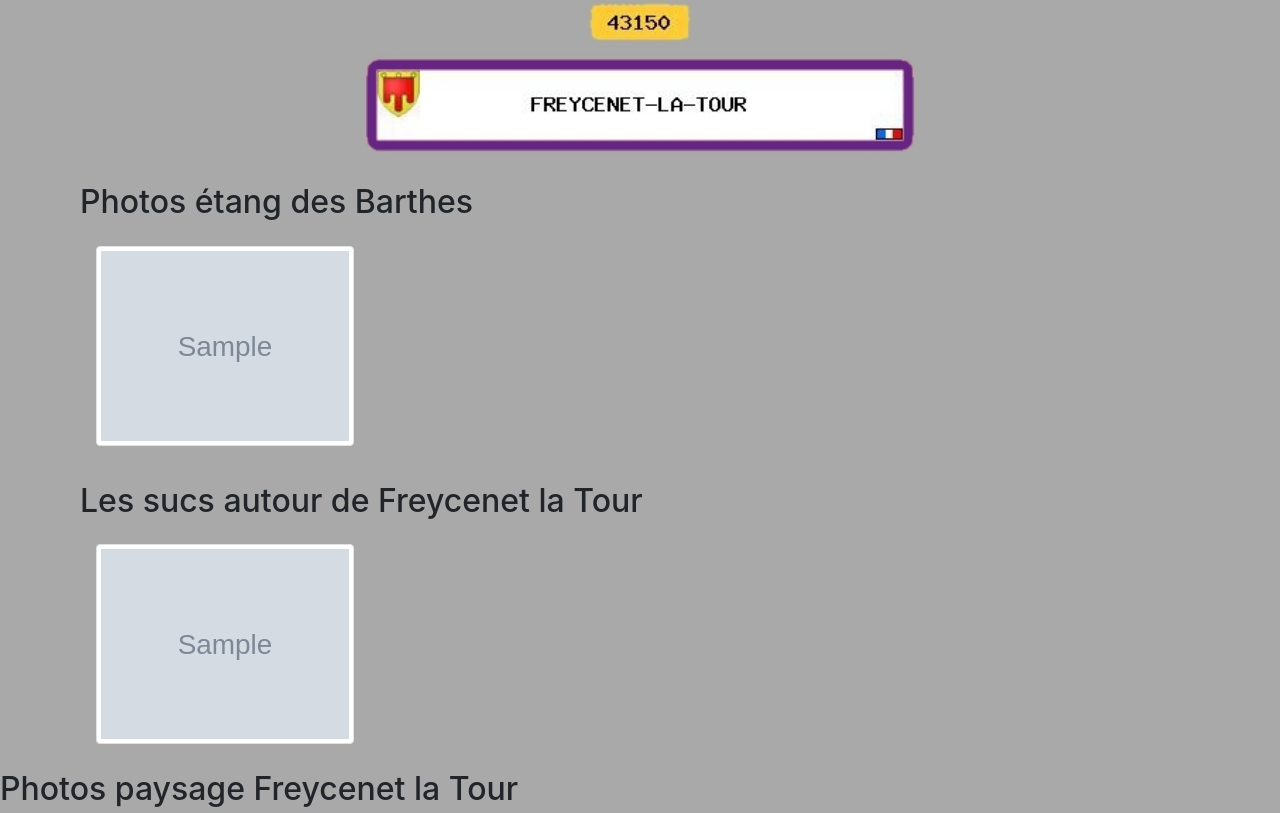
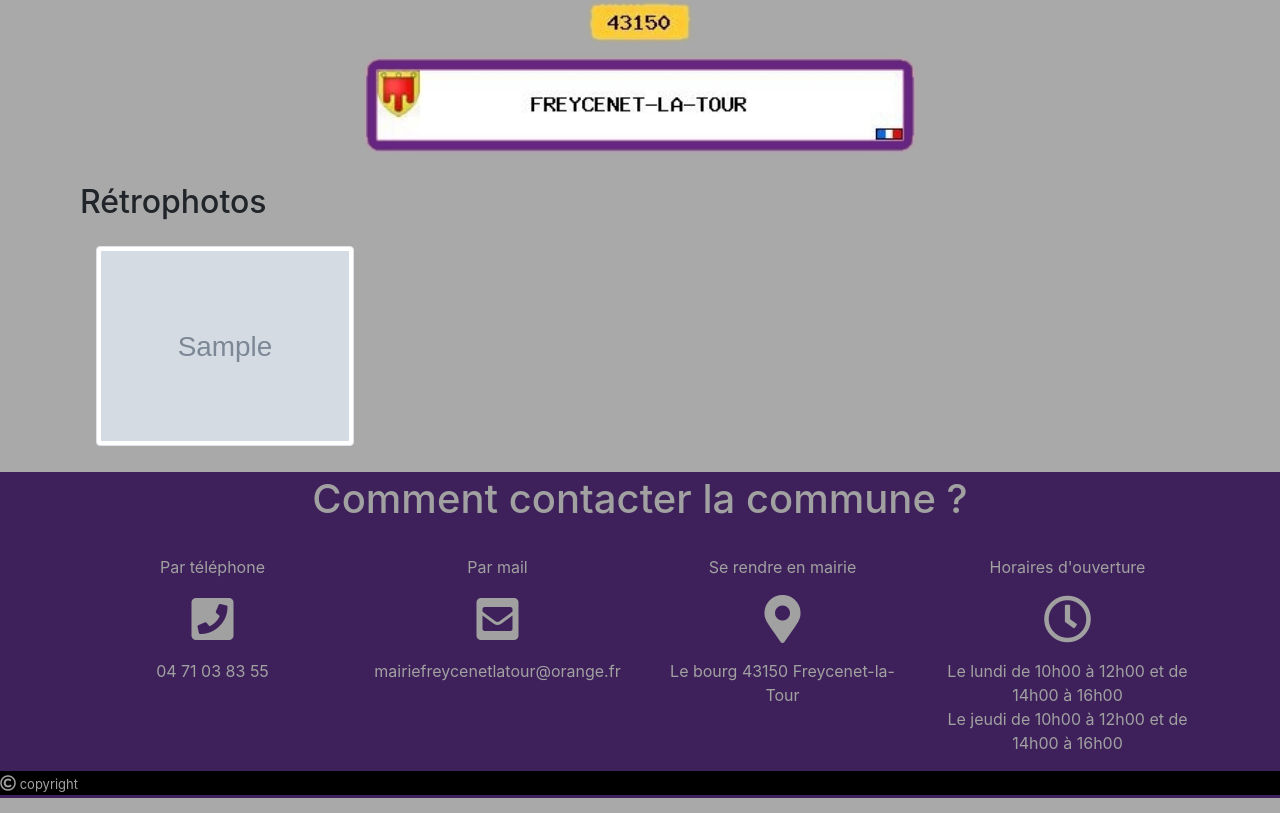
Before and after one commit to ByWind80800/Stage_Zark_Bywind_public, a PHP site: template Vue/includes/Actualites/retrophotos.php in a window 1280 px wide. Shown: the top 813 px of the page. Run offline with PHP 8.4, Linux system fonts and the light colour scheme; the template is opened without the code that fills it: most values are stand-ins (such as "Sample title", 1, 10 or a date in 2020); grey boxes marked "Sample" are stand-in pictures; some libraries are stand-ins or nearby versions.

Commit message:
Changement rétrophotos

```diff
--- a/Fonction/FonctionBD.php
+++ b/Fonction/FonctionBD.php
@@ -53,7 +53,7 @@
 
 		public function getListImage()
 		{
-	        $req ="select * from  image ";
+	        $req ="select * from image ";
 	        //echo $req;
 	        $var= Pdofreycenet::$monPdo->query($req);
 	        $lesLignes = $var->fetchAll();
--- a/Vue/includes/Actualites/retrophotos.php
+++ b/Vue/includes/Actualites/retrophotos.php
@@ -1,9 +1,9 @@
 <link rel="stylesheet" href="https://use.fontawesome.com/releases/v5.0.13/css/all.css" integrity="sha384-DNOHZ68U8hZfKXOrtjWvjxusGo9WQnrNx2sqG0tfsghAvtVlRW3tvkXWZh58N9jp" crossorigin="anonymous">
 <script src="//cdnjs.cloudflare.com/ajax/libs/jquery/3.2.1/jquery.min.js"></script>
 <section>
-	<div>
+	<div class="colorfont">
     <div class="container" style="padding: 10px;">
-        <h2>Photos étang des Barthes</h2>
+        <h2>Rétrophotos</h2>
         <div class="row">
 				<?php
 				foreach ($lesLignesImage as $uneImage)
@@ -11,10 +11,10 @@
 				    ?>
 				        <div class="col-lg-3 col-md-4 col-xs-6 thumb">
 				            <a class="thumbnail" href="#" data-image-id="" data-toggle="modal" data-title="Agrandissement"
-				               data-image="Vue/img/photos_paysage/les_Barthes/<?php echo $uneImage['CHEMINIMG']?>?auto=compress&cs=tinysrgb&dpr=2&h=750&w=1260"
+				               data-image="Vue/img/<?php echo $uneImage['CHEMINIMG']?>?auto=compress&cs=tinysrgb&dpr=2&h=750&w=1260"
 				               data-target="#image-gallery">
 				                <img class="img-thumbnail m-3 " style="height: 200px; width: 300px;"
-				                     src="Vue/img/photos_paysage/les_Barthes/<?php echo $uneImage['CHEMINIMG']?>?auto=compress&cs=tinysrgb&dpr=2&h=750&w=1260"
+				                     src="Vue/img/<?php echo $uneImage['CHEMINIMG']?>?auto=compress&cs=tinysrgb&dpr=2&h=750&w=1260"
 				                     alt="Another alt text">
 				            </a>
 				        </div>
@@ -47,97 +47,4 @@
 	        </div>
 	    </div>
 	</div>
-
-
-	<div class="colorfont">
-    <div class="container" style="padding: 10px;">
-        <h2>Les sucs autour de Freycenet la Tour</h2>
-        <div class="row">
-				<?php
-				foreach ($lesLignesImage as $uneImage)
-				{
-				    ?>
-				        <div class="col-lg-3 col-md-4 col-xs-6 thumb">
-				            <a class="thumbnail" href="#" data-image-id="" data-toggle="modal" data-title="Agrandissement"
-				               data-image="Vue/img/photos_paysage/les_sucs_autour_de_freycenet_la_tour/<?php echo $uneImage['CHEMINIMG']?>?auto=compress&cs=tinysrgb&dpr=2&h=750&w=1260"
-				               data-target="#image-gallery">
-				                <img class="img-thumbnail m-3 " style="height: 200px; width: 300px;"
-				                     src="Vue/img/photos_paysage/les_sucs_autour_de_freycenet_la_tour/<?php echo $uneImage['CHEMINIMG']?>?auto=compress&cs=tinysrgb&dpr=2&h=750&w=1260"
-				                     alt="Another alt text">
-				            </a>
-				        </div>
-				    <?php
-				}
-				?>
-			</div>
-		</div>
-	</div>
-
-
-	<div class="modal fade" id="image-gallery" tabindex="-1" role="dialog" aria-labelledby="myModalLabel" aria-hidden="true">
-	    <div class="modal-dialog modal-lg">
-	        <div class="modal-content">
-	            <div class="modal-header">
-	                <h4 class="modal-title" id="image-gallery-title"></h4>
-	                <button type="button" class="close" data-dismiss="modal"><span aria-hidden="true">×</span><span class="sr-only">Fermer</span>
-	                </button>
-	            </div>
-	            <div class="modal-body">
-	                <img id="image-gallery-image" class="img-responsive col-md-12" src="">
-	            </div>
-	            <div class="modal-footer">
-	                <button type="button" class="btn btn-secondary  bg-secondary float-left" id="show-previous-image"><i class="fa fa-arrow-left"></i>
-	                </button>
-
-	                <button type="button" id="show-next-image" class="btn btn-secondary bg-secondary float-right"><i class="fa fa-arrow-right"></i>
-	                </button>
-	            </div>
-	        </div>
-	    </div>
-	</div>
-
-
-	<h2>Photos paysage Freycenet la Tour</h2>
-	<div class="container">
-		<div align="center">
-			<div class="row">
-				<div class="col-md-3">
-					<img src="Vue/img/photos_paysage/photos_paysage_freycenet_la_tour/f0436074.jpg" width="100%" height="75%">
-				</div>
-				<div class="col-md-3">
-					<img src="Vue/img/photos_paysage/photos_paysage_freycenet_la_tour/f0437290.jpg" width="100%" height="75%">
-				</div>
-				<div class="col-md-3">
-					<img src="Vue/img/photos_paysage/photos_paysage_freycenet_la_tour/f1416234.jpg" width="100%" height="75%">
-				</div>
-				<div class="col-md-3">
-					<img src="Vue/img/photos_paysage/photos_paysage_freycenet_la_tour/f1391914.jpg" width="100%" height="75%">
-				</div>
-			</div>
-		</div>
-	</div>
-
-
-	<h2>L'Église de Freycenet la Tour</h2>
-	<div class="container">
-		<div align="center">
-			<div class="row">
-				<div class="col-md-12">
-					<img src="Vue/img/photos_paysage/église de la mairie.jpg" width="100%" height="100%">
-				</div>
-			</div>
-		</div>
-	</div>
-	<p></p>
-	<div class="container">
-		<div align="center">
-			<div class="row">
-				<div class="col-md-12">
-					<img src="Vue/img/photos_paysage/Eglise.jpg" width="100%" height="100%">
-				</div>
-			</div>
-		</div>
-	</div>
 </section>
-
-	</div>
```
